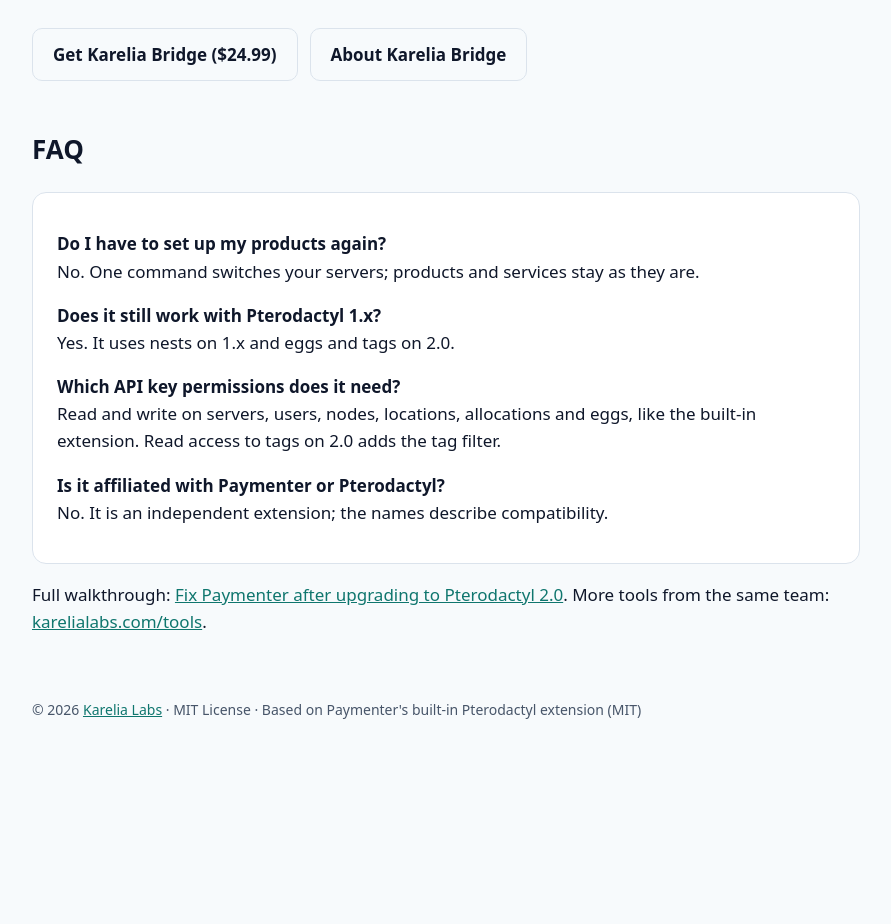
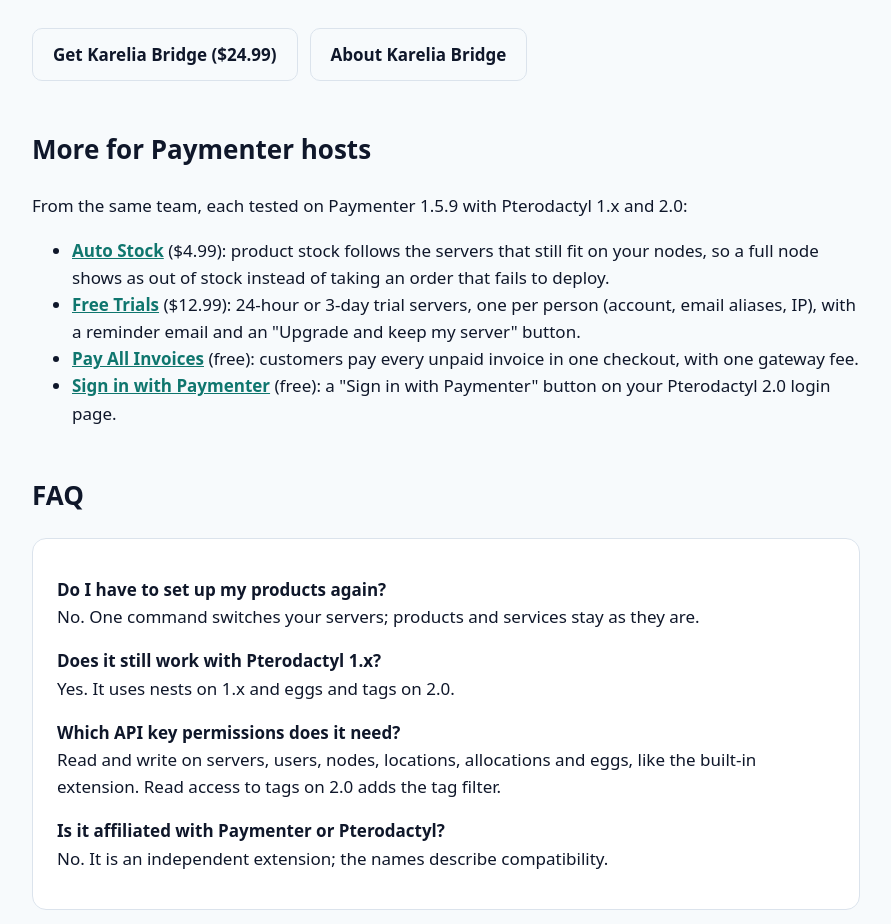
Before and after one commit to ziroxonline111/paymenter-pterodactyl-v2, a plain HTML site: page docs/index.html in a window 1280 px wide. Shown: the part 2948-3872 px from the top of the page, without its empty margins (194-1085 px from the left). Before the commit the page ends 3750 px from the top, so only its background shows below. Drawn offline with Linux system fonts and the light colour scheme.

Commit message:
Pages: more extensions for Paymenter hosts
Co-Authored-By: Claude Opus 5.5 <noreply@anthropic.com>

```diff
--- a/docs/index.html
+++ b/docs/index.html
@@ -124,6 +124,15 @@
   <img src="panel-billing.png" alt="Billing page inside Pterodactyl 2.0 showing the plan, price, next due date and an unpaid invoice with a Pay now button" width="1440" height="560">
   <div class="buttons"><a class="button secondary" href="https://karelialabs.gumroad.com/l/karelia-bridge">Get Karelia Bridge ($24.99)</a><a class="button secondary" href="https://karelialabs.com/tools/karelia-bridge">About Karelia Bridge</a></div>
 
+  <h2>More for Paymenter hosts</h2>
+  <p>From the same team, each tested on Paymenter 1.5.9 with Pterodactyl 1.x and 2.0:</p>
+  <ul>
+    <li><a href="https://www.sourcexchange.net/products/auto-stock-for-paymenter"><strong>Auto Stock</strong></a> ($4.99): product stock follows the servers that still fit on your nodes, so a full node shows as out of stock instead of taking an order that fails to deploy.</li>
+    <li><a href="https://www.sourcexchange.net/products/free-trials-for-paymenter"><strong>Free Trials</strong></a> ($12.99): 24-hour or 3-day trial servers, one per person (account, email aliases, IP), with a reminder email and an "Upgrade and keep my server" button.</li>
+    <li><a href="https://www.sourcexchange.net/products/pay-all-invoices-for-paymenter"><strong>Pay All Invoices</strong></a> (free): customers pay every unpaid invoice in one checkout, with one gateway fee.</li>
+    <li><a href="https://www.sourcexchange.net/products/sign-in-with-paymenter-pterodactyl-v2"><strong>Sign in with Paymenter</strong></a> (free): a "Sign in with Paymenter" button on your Pterodactyl 2.0 login page.</li>
+  </ul>
+
   <h2>FAQ</h2>
   <div class="card">
     <p><strong>Do I have to set up my products again?</strong><br>No. One command switches your servers; products and services stay as they are.</p>
```
